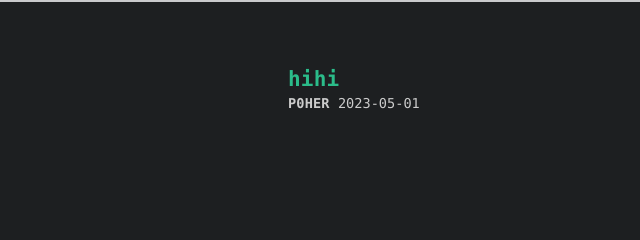
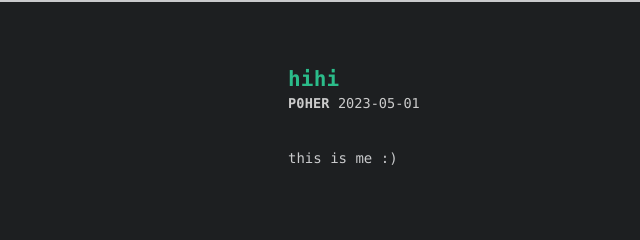
Before and after one commit to p0her/p0her.github.io, a plain HTML site: page 2023/05/01/hihi/index.html in a window 1280 px wide. Shown: the top 240 px of the page, 0-640 px from the left. Drawn offline with nearby package versions, Linux system fonts and the light colour scheme; some packages are replaced by stand-ins of ours; a script that the page names is missing.

Commit message:
Site updated: 2023-05-01 20:43:41

```diff
--- a/2023/05/01/hihi/index.html
+++ b/2023/05/01/hihi/index.html
@@ -6,13 +6,15 @@
     <meta http-equiv="X-UA-Compatible" content="IE=edge">
     <meta name="HandheldFriendly" content="True">
     <meta name="viewport" content="width=device-width, initial-scale=1, maximum-scale=5" />
-    <meta property="og:type" content="article">
+    <meta name="description" content="this is me :)">
+<meta property="og:type" content="article">
 <meta property="og:title" content="hihi">
 <meta property="og:url" content="http://blog.gosegu.kr/2023/05/01/hihi/index.html">
 <meta property="og:site_name" content="p0her">
+<meta property="og:description" content="this is me :)">
 <meta property="og:locale" content="en_US">
 <meta property="article:published_time" content="2023-05-01T11:42:30.000Z">
-<meta property="article:modified_time" content="2023-05-01T11:42:30.073Z">
+<meta property="article:modified_time" content="2023-05-01T11:43:29.814Z">
 <meta property="article:author" content="p0her">
 <meta name="twitter:card" content="summary">
 
@@ -145,6 +147,7 @@
 
 
   <div class="content e-content" itemprop="articleBody">
+    <p>this is me :)</p>
 
   </div>
 </article>
```
